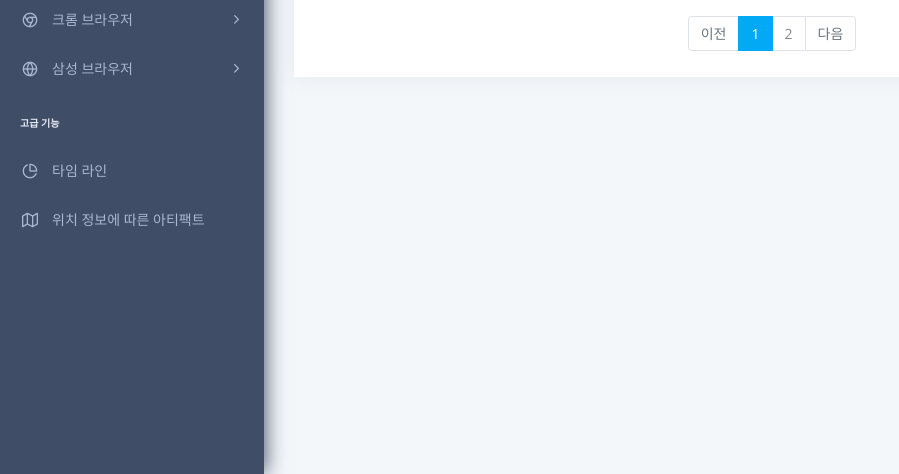
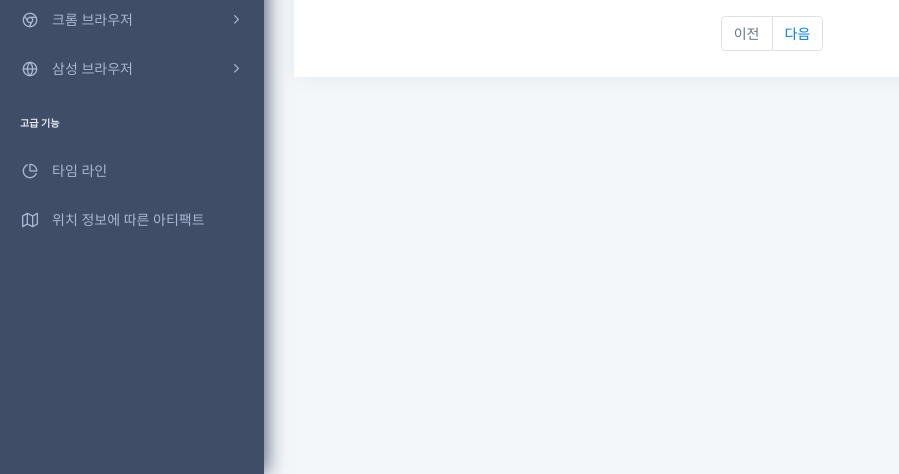
Before and after one commit to todayislegday/mobileforensictool, a Django app: template was/templates/message.html in a window 1280 px wide. Shown: the part 326-800 px from the top of the page, without its empty margins (0-899 px from the left). Run offline with Django 3.2, Linux system fonts and the light colour scheme; the template is opened without the code that fills it, so the values that code supplies are empty; some libraries are stand-ins or nearby versions.

Commit message:
no message

```diff
--- a/was/templates/message.html
+++ b/was/templates/message.html
@@ -64,48 +64,47 @@
                                             {% endfor %}
                                         </tbody>
                                     </table>
+
                                     <!-- 페이징처리시작-->
                                     <ul class="pagination justify-content-center">
                                         <!-- 이전페이지 -->
                                         {% if page.has_previous %}
                                         <li class="page-item">
-                                            <a class="page-link" href="?page={{ page.previous_page_number }}">이전</a>
+                                            <button class="page-link"  id = "pre">이전</button>
                                         </li>
                                         {% else %}
                                         <li class="page-item disabled">
-                                            <a class="page-link" tabindex="-1" aria-disabled="true" href="#">이전</a>
+                                            <button class="page-link"  id = "pre">이전</button>
                                         </li>
                                         {% endif %}
                                        <!-- 페이지리스트 -->
-                                        {% comment %} {% for page_number in page.paginator.page_range %}
+                                        <!-- 다음페이지 -->
+
+                                        <!-- 페이지리스트 -->
+                                        {% for page_number in page.paginator.page_range %}
                                             {% if page_number == page.number %}
-                                            <li class="page-item active" aria-current="page">
-                                                <a class="page-link" href="?page={{ page_number }}">{{ page_number }}</a>
+                                        <div id = {{page_number}} class = now_page >
+                                            <li class="page-item" aria-current="page">
+                                                <button class="page-link" id='pb{{page_number}}'>{{page_number}}</button>
                                             </li>
+                                        </div>
                                         {% else %}
+                                        <!-- 페이지가 더 많아지면 id=3, id=4 될듯-->
+                                        <div id = {{page_number}}>
                                             <li class="page-item">
-                                                <a class="page-link" href="?page={{ page_number }}">{{ page_number }}</a>
+                                                <button class="page-link" id='pb{{page_number}}'>{{page_number}}</button>
                                             </li>
+                                        </div>
                                         {% endif %}
-                                        {% endfor %} {% endcomment %}
+                                        {% endfor %}
+
                                         <!-- 다음페이지 -->
-                                        <!-- 페이지리스트 -->
-                                            <li class="page-item active" aria-current="page">
-                                                <button class="page-link" id='pb1'>1</button>
+
+                                        <li class="page-item">
+                                            <button class="page-link" id="next">다음</button>
+
                                         </li>
-                                            <li class="page-item">
-                                                <a class="page-link" id='pb2'>2</a>
-                                            </li>
-                                        <!-- 다음페이지 -->
-                                        {% if page.has_next %}
-                                        <li class="page-item">
-                                            <a class="page-link" href="?page={{ page.next_page_number }}">다음</a>
-                                        </li>
-                                        {% else %}
-                                        <li class="page-item disabled">
-                                            <a class="page-link" tabindex="-1" aria-disabled="true" href="#">다음</a>
-                                        </li>
-                                        {% endif %}
+
                                     </ul>
                                     <!-- 페이징처리 끝 -->
 
@@ -127,43 +126,125 @@
 <!-- Specific Page JS goes HERE  -->
 {% block javascripts %}
 <script>
- $(document).ready(function() {
-   $("#pb1").click(function() {
-  console.log( $(this).parents()[0])
-  var x = document.getElementsByClassName("list_data");
-  var y=this.id.substring(2,3)
-for(var i=0;i<a;i++){
-    if(x[i].id!=y){
-        console.log(x[i])
+function nana(){
+    //alert(aa)
+    var regex = /[^0-9]/g
+    var num = aa.replace(regex, "")
+    num -= 1
+    //alert(num)
+    num = "#pb"+num
+
+    $("#pri").children().attr('id', num)
+
+}
+var class_value = 'page-item';
+
+//var class_id = $('.now_page').attr('id');
+a="{{msg|length}}"
+max_length=a/10
+
+var aa
+var pagesu = max_length //"총 페이지 갯수"
+
+$(document).ready(function() { //시작
+
+for(var i=0;i<a;i++){ //첫화면 1부터 10까지 출력
+if(x[i].id!=1){
    $(x[i]).css("display", "none");
 }else{
-        console.log("나는tr1다")
    $(x[i]).css("display", "");
 }
 }
-});
-$( "#pb2" ).click(function() {
-  console.log('2')
+ for(var i = 0; i < pagesu+1; i++ )   {
+    aa = "#pb" + i
+
+    $(aa).click(function() {//클릭시
+
+    console.log( $(this).parents()[0])
+        for(var x=0; x<=pagesu+2; x++){
+
+            var aaa= "#pb" + x
+            $(aaa).parent().attr('class', 'page-item')
+        }
+
+$(this).parent().addClass('page-item active')
+
 var x = document.getElementsByClassName("list_data");
-  var y=this.id.substring(2,3)
-    console.log($(this).parents()[0])
-    $(this).parents()[0]
+var y=this.id.substring(2,3) ////3번째 id 값을 가져옴
 
 for(var i=0;i<a;i++){
 if(x[i].id!=y){
-              console.log("나는tr2다")
    $(x[i]).css("display", "none");
-    }
-    else{
-        console.log("나는tr1다")
+}else{
    $(x[i]).css("display", "");
 }
 }
 });
 
+} //for문 끝
+///////////////////////////////////////////////////// 이전, 다음 버튼
+$("#pre").click(function() { //이전 버튼 클릭 시
+    var regex = /[^0-9]/g
+    var num = aa.replace(regex, "")
+
+
+
+$(aa).parent().attr('class', 'page-item')
+
+aa = "#pb" + num-1
+if(num > 0){
+    $(aa).parent().attr('class', 'page-item active')//ㄴㄴ
+}
+//$(aa).parent().attr('class', 'page-item active')
+
+var x = document.getElementsByClassName("list_data");
+var y= num-1 ////3번째 id 값을 가져옴
+
+for(var i=0;i<a;i++){
+if(x[i].id!=y){
+   $(x[i]).css("display", "none");
+}else{
+   $(x[i]).css("display", "");
+}
+}
+
 });
 
+$("#next").click(function() { //다음 버튼 클릭 시
+    var regex = /[^0-9]/g
+    var num = aa.replace(regex, "")
+
+var x = document.getElementsByClassName("list_data");
+var y= num ////3번째 id 값을 가져옴
+
+var num1 = aa.replace(regex, "")
+num1 -=1
+var aa1 = "#pb" + num1
+
+$(aa1).parent().attr('class', 'page-item')
+aa = "#pb" + num
+if(num <= max_length){
+    $(aa).parent().attr('class', 'page-item active')
+}
+
+for(var i=0;i<a;i++){
+if(x[i].id!=y){
+   $(x[i]).css("display", "none");
+}else{
+   $(x[i]).css("display", "");
+}
+}
+
+});
+
+});
+
+
+//id부여
 a="{{msg|length}}"
+max_length=a/10
+console.log(max_length)
+
 //console.log(a/10)
 var x = document.getElementsByClassName("list_data");
 for(var j=0,i=0;i<14;i++){
```
Lines whose indentation alone changed are shown as unchanged.
